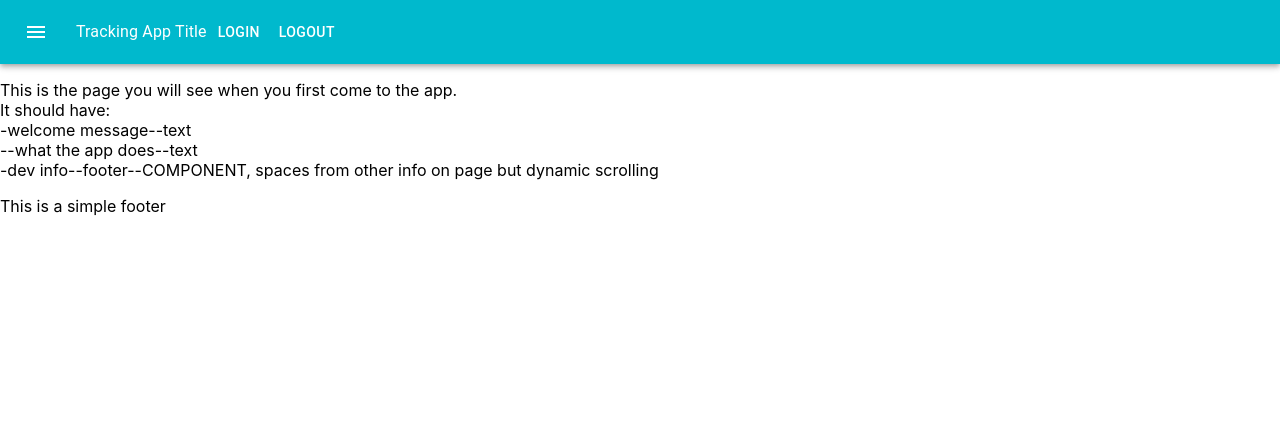
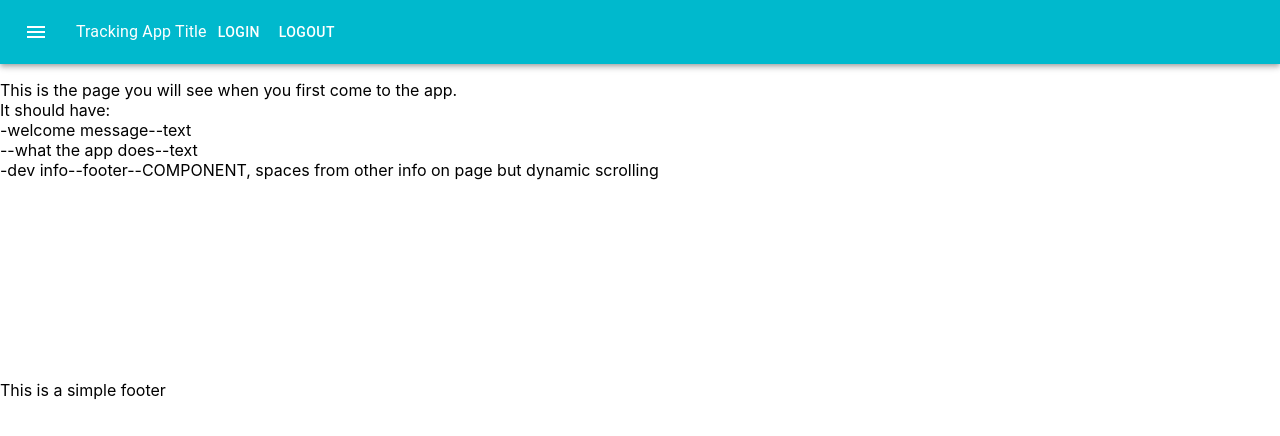
Before and after one commit to SPFlores/Tracking, a React (Create React App) app in the folder client/: page / in a window 1280 px wide. Shown: the top 436 px of the page. Built offline with nearby package versions, Linux system fonts and the light colour scheme.

Commit message:
footer margin-top

```diff
--- a/client/src/components/Footer/Footer.js
+++ b/client/src/components/Footer/Footer.js
@@ -2,7 +2,7 @@ import React from 'react'
 
 const Footer = _ => {
   return (
-    <div>
+    <div class='footer-main'>
       <p>This is a simple footer</p>
     </div>
   )
--- a/client/src/index.css
+++ b/client/src/index.css
@@ -20,3 +20,7 @@ code {
   background-color: blue;
   color: white
 }
+
+.footer-main {
+  margin-top: 200px
+}
```
